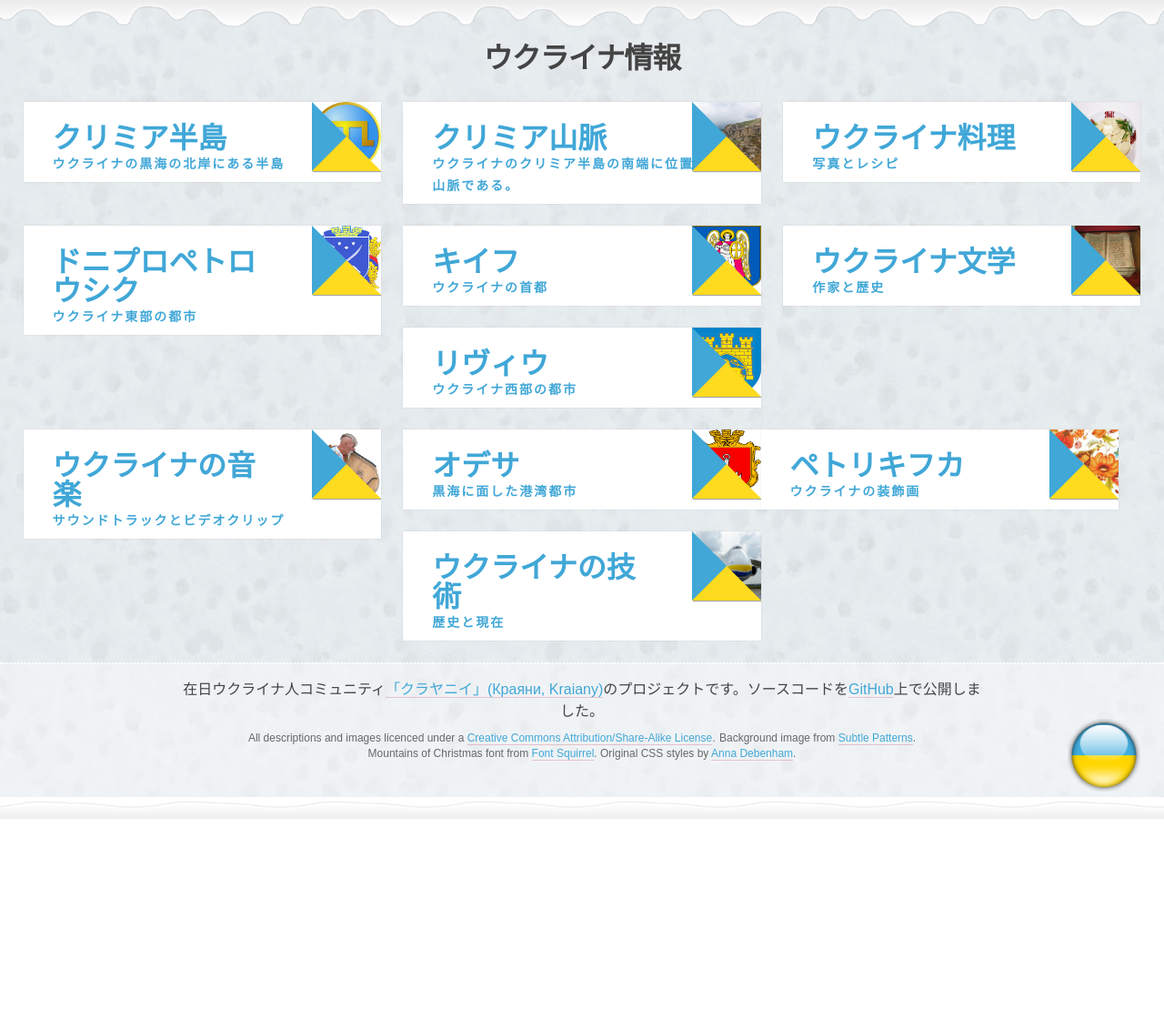
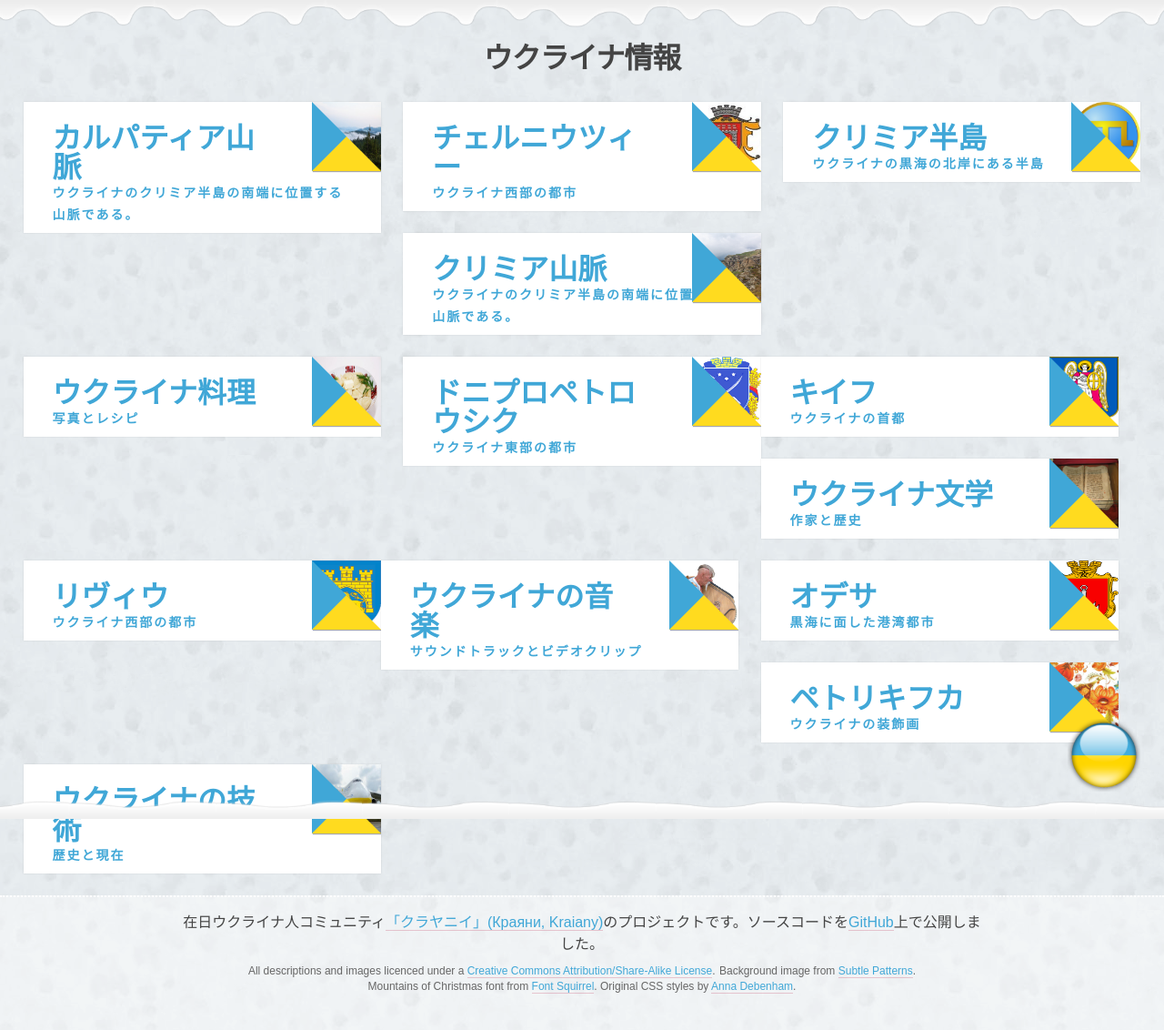
Before and after one commit to Kraiany/ukraine-info, a Jekyll site: the page built from index.md, in a window 1280 px wide. Shown: the whole page at 91% size. Built offline with Jekyll 4.4.1, drawn with Linux system fonts in a browser that asks for light colours; Markdown is read by kramdown in place of the engine named in the settings; before the commit the page ends 900 px from its top, so only the background shows below that.

Commit message:
Added several new articles

```diff
--- /dev/null
+++ b/carpathian_mountains.md
@@ -0,0 +1,28 @@
+---
+layout: place
+title: カルパティア山脈
+description: ウクライナのクリミア半島の南端に位置する山脈である。
+place-googlemaps-link: https://maps.google.co.jp/maps/ms?msid=203310507934630225052.0004bafdb017a896c33cb&msa=0&dg=feature
+image: css/images/carpathian_mountains.jpg
+---
+カルパティア山脈（またはカルパチア山脈）は、中央ヨーロッパ・東ヨーロッパの山脈である。
+
+### カルパチアミスト
+<div about='https://farm5.static.flickr.com/4094/4880320984_677bcce4ed_b.jpg'><a href='https://www.flickr.com/photos/ashenwolf/4880320984/' target='_blank'><img xmlns:dct='http://purl.org/dc/terms/' href='http://purl.org/dc/dcmitype/StillImage' rel='dct:type' src='https://farm5.static.flickr.com/4094/4880320984_677bcce4ed_b.jpg' alt='Carpathian mist by Wolfhowl, on Flickr' title='Carpathian mist by Wolfhowl, on Flickr' border='0'/></a><br/><a rel='license' href='http://creativecommons.org/licenses/by-nc/2.0/' target='_blank'><img src='http://i.creativecommons.org/l/by-nc/2.0/80x15.png' alt='Creative Commons Creative Commons Attribution-Noncommercial 2.0 Generic License' title='Creative Commons Creative Commons Attribution-Noncommercial 2.0 Generic License' border='0' align='left'></a>&nbsp; &nbsp;by&nbsp;<a href='https://www.flickr.com/people/ashenwolf/' target='_blank'>&nbsp;</a><a xmlns:cc='http://creativecommons.org/ns#' rel='cc:attributionURL' property='cc:attributionName' href='https://www.flickr.com/people/ashenwolf/' target='_blank'>Wolfhowl</a><a href='http://www.imagecodr.org/' target='_blank'>&nbsp;</a></div>
+
+### 古い山小屋
+<div about='https://farm5.static.flickr.com/4075/4872416886_ff2e47eec7_b.jpg'><a href='https://www.flickr.com/photos/ashenwolf/4872416886/' target='_blank'><img xmlns:dct='http://purl.org/dc/terms/' href='http://purl.org/dc/dcmitype/StillImage' rel='dct:type' src='https://farm5.static.flickr.com/4075/4872416886_ff2e47eec7_b.jpg' alt='Old mountain hut by Wolfhowl, on Flickr' title='Old mountain hut by Wolfhowl, on Flickr' border='0'/></a><br/><a rel='license' href='http://creativecommons.org/licenses/by-nc/2.0/' target='_blank'><img src='http://i.creativecommons.org/l/by-nc/2.0/80x15.png' alt='Creative Commons Creative Commons Attribution-Noncommercial 2.0 Generic License' title='Creative Commons Creative Commons Attribution-Noncommercial 2.0 Generic License' border='0' align='left'></a>&nbsp; &nbsp;by&nbsp;<a href='https://www.flickr.com/people/ashenwolf/' target='_blank'>&nbsp;</a><a xmlns:cc='http://creativecommons.org/ns#' rel='cc:attributionURL' property='cc:attributionName' href='https://www.flickr.com/people/ashenwolf/' target='_blank'>Wolfhowl</a><a href='http://www.imagecodr.org/' target='_blank'>&nbsp;</a></div>
+
+### 山の川
+<div about='https://farm5.static.flickr.com/4077/4872540508_8872c76168_b.jpg'><a href='https://www.flickr.com/photos/ashenwolf/4872540508/' target='_blank'><img xmlns:dct='http://purl.org/dc/terms/' href='http://purl.org/dc/dcmitype/StillImage' rel='dct:type' src='https://farm5.static.flickr.com/4077/4872540508_8872c76168_b.jpg' alt='IMG_6435.jpg by Wolfhowl, on Flickr' title='IMG_6435.jpg by Wolfhowl, on Flickr' border='0'/></a><br/><a rel='license' href='http://creativecommons.org/licenses/by-nc/2.0/' target='_blank'><img src='http://i.creativecommons.org/l/by-nc/2.0/80x15.png' alt='Creative Commons Creative Commons Attribution-Noncommercial 2.0 Generic License' title='Creative Commons Creative Commons Attribution-Noncommercial 2.0 Generic License' border='0' align='left'></a>&nbsp; &nbsp;by&nbsp;<a href='https://www.flickr.com/people/ashenwolf/' target='_blank'>&nbsp;</a><a xmlns:cc='http://creativecommons.org/ns#' rel='cc:attributionURL' property='cc:attributionName' href='https://www.flickr.com/people/ashenwolf/' target='_blank'>Wolfhowl</a><a href='http://www.imagecodr.org/' target='_blank'>&nbsp;</a></div>
+
+### 湖Vorojeskaの朝
+<div about='https://farm5.static.flickr.com/4141/4871889587_9a39847147_b.jpg'><a href='https://www.flickr.com/photos/ashenwolf/4871889587/' target='_blank'><img xmlns:dct='http://purl.org/dc/terms/' href='http://purl.org/dc/dcmitype/StillImage' rel='dct:type' src='https://farm5.static.flickr.com/4141/4871889587_9a39847147_b.jpg' alt='Morning at Lake Vorojeska by Wolfhowl, on Flickr' title='Morning at Lake Vorojeska by Wolfhowl, on Flickr' border='0'/></a><br/><a rel='license' href='http://creativecommons.org/licenses/by-nc/2.0/' target='_blank'><img src='http://i.creativecommons.org/l/by-nc/2.0/80x15.png' alt='Creative Commons Creative Commons Attribution-Noncommercial 2.0 Generic License' title='Creative Commons Creative Commons Attribution-Noncommercial 2.0 Generic License' border='0' align='left'></a>&nbsp; &nbsp;by&nbsp;<a href='https://www.flickr.com/people/ashenwolf/' target='_blank'>&nbsp;</a><a xmlns:cc='http://creativecommons.org/ns#' rel='cc:attributionURL' property='cc:attributionName' href='https://www.flickr.com/people/ashenwolf/' target='_blank'>Wolfhowl</a><a href='http://www.imagecodr.org/' target='_blank'>&nbsp;</a></div>
+
+### 山と雲
+<div about='https://farm5.static.flickr.com/4117/4880321516_afd5df5ffb_b.jpg'><a href='https://www.flickr.com/photos/ashenwolf/4880321516/' target='_blank'><img xmlns:dct='http://purl.org/dc/terms/' href='http://purl.org/dc/dcmitype/StillImage' rel='dct:type' src='https://farm5.static.flickr.com/4117/4880321516_afd5df5ffb_b.jpg' alt='Clouds and Mist by Wolfhowl, on Flickr' title='Clouds and Mist by Wolfhowl, on Flickr' border='0'/></a><br/><a rel='license' href='http://creativecommons.org/licenses/by-nc/2.0/' target='_blank'><img src='http://i.creativecommons.org/l/by-nc/2.0/80x15.png' alt='Creative Commons Creative Commons Attribution-Noncommercial 2.0 Generic License' title='Creative Commons Creative Commons Attribution-Noncommercial 2.0 Generic License' border='0' align='left'></a>&nbsp; &nbsp;by&nbsp;<a href='https://www.flickr.com/people/ashenwolf/' target='_blank'>&nbsp;</a><a xmlns:cc='http://creativecommons.org/ns#' rel='cc:attributionURL' property='cc:attributionName' href='https://www.flickr.com/people/ashenwolf/' target='_blank'>Wolfhowl</a><a href='http://www.imagecodr.org/' target='_blank'>&nbsp;</a></div>
+
+## 外部リンク
+
+* <a href="http://ja.wikipedia.org/wiki/%E3%82%AF%E3%83%AA%E3%83%9F%E3%82%A2%E5%B1%B1%E8%84%88">ウィキペディア</a>
+* <a href="https://www.flickr.com/photos/ashenwolf/sets/72157626929374971">クリミア山脈の写真</a>
--- /dev/null
+++ b/chernivtsi.md
@@ -0,0 +1,27 @@
+---
+layout: place
+title: チェルニウツィー
+description: ウクライナ西部の都市
+place-googlemaps-link: https://www.google.co.jp/maps/place/Chernivtsi,+Chernivets'ka+oblast,+Ukraine/
+image: css/images/chernivtsi.jpg
+---
+チェルニウツィー(ウクライナ語:Чернівці チェルニウツィー)は、ウクライナ西部の都市で、チェルニウツィー州の州都。<br/>北ブコヴィナの代表的な都市。かつてユダヤ文化の中心であった。
+
+### チェルノフツィ国立大学
+<div about='https://farm3.static.flickr.com/2809/9922285654_60abf139be_b.jpg'><a href='https://www.flickr.com/photos/ashenwolf/9922285654/' target='_blank'><img xmlns:dct='http://purl.org/dc/terms/' href='http://purl.org/dc/dcmitype/StillImage' rel='dct:type' src='https://farm3.static.flickr.com/2809/9922285654_60abf139be_b.jpg' alt='Chernivtsi National University by Wolfhowl, on Flickr' title='Chernivtsi National University by Wolfhowl, on Flickr' border='0'/></a><br/><a rel='license' href='http://creativecommons.org/licenses/by-nc/2.0/' target='_blank'><img src='http://i.creativecommons.org/l/by-nc/2.0/80x15.png' alt='Creative Commons Creative Commons Attribution-Noncommercial 2.0 Generic License' title='Creative Commons Creative Commons Attribution-Noncommercial 2.0 Generic License' border='0' align='left'></a>&nbsp; &nbsp;by&nbsp;<a href='https://www.flickr.com/people/ashenwolf/' target='_blank'>&nbsp;</a><a xmlns:cc='http://creativecommons.org/ns#' rel='cc:attributionURL' property='cc:attributionName' href='https://www.flickr.com/people/ashenwolf/' target='_blank'>Wolfhowl</a><a href='http://www.imagecodr.org/' target='_blank'>&nbsp;</a></div>
+
+### Kobylanska通り
+<div about='https://farm4.static.flickr.com/3754/9922302275_d7aaa889c6_b.jpg'><a href='https://www.flickr.com/photos/ashenwolf/9922302275/' target='_blank'><img xmlns:dct='http://purl.org/dc/terms/' href='http://purl.org/dc/dcmitype/StillImage' rel='dct:type' src='https://farm4.static.flickr.com/3754/9922302275_d7aaa889c6_b.jpg' alt='Kobylanska Street by Wolfhowl, on Flickr' title='Kobylanska Street by Wolfhowl, on Flickr' border='0'/></a><br/><a rel='license' href='http://creativecommons.org/licenses/by-nc/2.0/' target='_blank'><img src='http://i.creativecommons.org/l/by-nc/2.0/80x15.png' alt='Creative Commons Creative Commons Attribution-Noncommercial 2.0 Generic License' title='Creative Commons Creative Commons Attribution-Noncommercial 2.0 Generic License' border='0' align='left'></a>&nbsp; &nbsp;by&nbsp;<a href='https://www.flickr.com/people/ashenwolf/' target='_blank'>&nbsp;</a><a xmlns:cc='http://creativecommons.org/ns#' rel='cc:attributionURL' property='cc:attributionName' href='https://www.flickr.com/people/ashenwolf/' target='_blank'>Wolfhowl</a><a href='http://www.imagecodr.org/' target='_blank'>&nbsp;</a></div>
+
+### チェルノフツィオペラ
+<div about='https://farm8.static.flickr.com/7400/9922430893_f5d787d57a_b.jpg'><a href='https://www.flickr.com/photos/ashenwolf/9922430893/' target='_blank'><img xmlns:dct='http://purl.org/dc/terms/' href='http://purl.org/dc/dcmitype/StillImage' rel='dct:type' src='https://farm8.static.flickr.com/7400/9922430893_f5d787d57a_b.jpg' alt='Chernivtsi Opera House by Wolfhowl, on Flickr' title='Chernivtsi Opera House by Wolfhowl, on Flickr' border='0'/></a><br/><a rel='license' href='http://creativecommons.org/licenses/by-nc/2.0/' target='_blank'><img src='http://i.creativecommons.org/l/by-nc/2.0/80x15.png' alt='Creative Commons Creative Commons Attribution-Noncommercial 2.0 Generic License' title='Creative Commons Creative Commons Attribution-Noncommercial 2.0 Generic License' border='0' align='left'></a>&nbsp; &nbsp;by&nbsp;<a href='https://www.flickr.com/people/ashenwolf/' target='_blank'>&nbsp;</a><a xmlns:cc='http://creativecommons.org/ns#' rel='cc:attributionURL' property='cc:attributionName' href='https://www.flickr.com/people/ashenwolf/' target='_blank'>Wolfhowl</a><a href='http://www.imagecodr.org/' target='_blank'>&nbsp;</a></div>
+
+### チェルノフツィの町並み
+<div about='https://farm3.static.flickr.com/2820/9922423394_d4c990a380_b.jpg'><a href='https://www.flickr.com/photos/ashenwolf/9922423394/' target='_blank'><img xmlns:dct='http://purl.org/dc/terms/' href='http://purl.org/dc/dcmitype/StillImage' rel='dct:type' src='https://farm3.static.flickr.com/2820/9922423394_d4c990a380_b.jpg' alt='Chernivtsi Landscape by Wolfhowl, on Flickr' title='Chernivtsi Landscape by Wolfhowl, on Flickr' border='0'/></a><br/><a rel='license' href='http://creativecommons.org/licenses/by-nc/2.0/' target='_blank'><img src='http://i.creativecommons.org/l/by-nc/2.0/80x15.png' alt='Creative Commons Creative Commons Attribution-Noncommercial 2.0 Generic License' title='Creative Commons Creative Commons Attribution-Noncommercial 2.0 Generic License' border='0' align='left'></a>&nbsp; &nbsp;by&nbsp;<a href='https://www.flickr.com/people/ashenwolf/' target='_blank'>&nbsp;</a><a xmlns:cc='http://creativecommons.org/ns#' rel='cc:attributionURL' property='cc:attributionName' href='https://www.flickr.com/people/ashenwolf/' target='_blank'>Wolfhowl</a><a href='http://www.imagecodr.org/' target='_blank'>&nbsp;</a></div>
+
+### 中央広場
+<div about='https://farm4.static.flickr.com/3748/9922539203_96b1ab7c29_b.jpg'><a href='https://www.flickr.com/photos/ashenwolf/9922539203/' target='_blank'><img xmlns:dct='http://purl.org/dc/terms/' href='http://purl.org/dc/dcmitype/StillImage' rel='dct:type' src='https://farm4.static.flickr.com/3748/9922539203_96b1ab7c29_b.jpg' alt='Central Square by Wolfhowl, on Flickr' title='Central Square by Wolfhowl, on Flickr' border='0'/></a><br/><a rel='license' href='http://creativecommons.org/licenses/by-nc/2.0/' target='_blank'><img src='http://i.creativecommons.org/l/by-nc/2.0/80x15.png' alt='Creative Commons Creative Commons Attribution-Noncommercial 2.0 Generic License' title='Creative Commons Creative Commons Attribution-Noncommercial 2.0 Generic License' border='0' align='left'></a>&nbsp; &nbsp;by&nbsp;<a href='https://www.flickr.com/people/ashenwolf/' target='_blank'>&nbsp;</a><a xmlns:cc='http://creativecommons.org/ns#' rel='cc:attributionURL' property='cc:attributionName' href='https://www.flickr.com/people/ashenwolf/' target='_blank'>Wolfhowl</a><a href='http://www.imagecodr.org/' target='_blank'>&nbsp;</a></div>
+
+## 外部リンク
+* <a href="http://ja.wikipedia.org/wiki/%E3%83%81%E3%82%A7%E3%83%AB%E3%83%8B%E3%82%A6%E3%83%84%E3%82%A3%E3%83%BC">ウィキペディア</a>
+* <a href="https://www.flickr.com/photos/ashenwolf/sets/72157635856023324/">リヴィウの写真</a>
--- a/cuisine.md
+++ b/cuisine.md
@@ -7,9 +7,24 @@ image: css/images/cuisine.jpg
 ---
 ウクライナ料理
 
-## ウクライナ料理情報
+### ボルシチ
+ボルシチ（ウクライナ語: борщ, [ボールシュチュ]）は、テーブルビートをもとにしたウクライナの伝統的な料理で、鮮やかな深紅色をした煮込みスープである。<br/>
+##### つくり方 <a href="http://ja.wikipedia.org/wiki/%E3%83%9C%E3%83%AB%E3%82%B7%E3%83%81">(ウィキペディアから)</a>
 
-Add some interesting facts about Ukrainian cuisine here in Japanese.
+1. 水2リットルを鍋で沸騰させ、豚肉でブイヨンを作る。
+2. テーブルビートを千切りにし、塩と酢を加えてフライパンに入れる。ブイヨンから集めた油、トマトピューレ、砂糖を焼き、鍋に入れ加えて炒め煮る。
+3. タマネギ、ニンジン、パセリの根を千切りにして炒める。
+4. 仕上がったブイヨンに四角に切ったじゃが芋を入れて沸騰させる。千切りにしたキャベツを加えて10分から15分にかけて煮る。その後、炒めたテーブルビート、タマネギ、ニンジン、パセリ、輪切りのトマト、黒胡椒、ローリエ、バターで炒めた小麦粉を加える。
+5. 5分ほど沸騰させる。その後、パセリの葉とサーロとともにおろしたニンニクを加える。沸騰させた後、火を消し、15分から20分にかけて休ませる。
+6. 味が薄かったら、塩で調整する。
+7. ボルシチを皿に盛り付け、サワークリームと、細かくちぎったディルを加えて出来上がり。ニンニクのパンプーシュカを添える。
+
+<p><a href="http://commons.wikimedia.org/wiki/File:Borshch2.jpg#mediaviewer/%E3%83%95%E3%82%A1%E3%82%A4%E3%83%AB:Borshch2.jpg"><img src="http://upload.wikimedia.org/wikipedia/commons/e/e0/Borshch2.jpg" alt="Borshch2.jpg"></a>"<small><a href="http://commons.wikimedia.org/wiki/File:Borshch2.jpg#mediaviewer/%E3%83%95%E3%82%A1%E3%82%A4%E3%83%AB:Borshch2.jpg">Borshch2</a>" by <a href="//commons.wikimedia.org/w/index.php?title=User:Berloga&amp;action=edit&amp;redlink=1" class="new" title="User:Berloga (存在しないページ)">Berloga</a> - <span class="int-own-work">投稿者自身による作品</span>. Licensed under Public domain via <a href="//commons.wikimedia.org/wiki/">ウィキメディア・コモンズ</a>.</small></p>
+
+### ヴァレーニキ
+ヴァレーヌィクあるいはヴァレーニキ（ウクライナ語：Вареники / 英語：Varenyky）は、欧亜の遊牧民に由来するウクライナの伝統料理の一つ。「ウクライナの餃子」とも。
+
+<p><a href="http://commons.wikimedia.org/wiki/File:Warenyky.jpg#mediaviewer/%D0%A4%D0%B0%D0%B9%D0%BB:Warenyky.jpg"><img style="width:500px;" src="http://upload.wikimedia.org/wikipedia/commons/2/21/Warenyky.jpg" alt="Warenyky.jpg" height="480" width="640"></a><small>"<a href="http://commons.wikimedia.org/wiki/File:Warenyky.jpg#mediaviewer/%D0%A4%D0%B0%D0%B9%D0%BB:Warenyky.jpg">Warenyky</a>" від <a href="//uk.wikipedia.org/wiki/User:Kagor" class="extiw" title="uk:User:Kagor">Kagor</a> - <span class="int-own-work">Власна робота</span>. Ліцензований під <a href="http://creativecommons.org/licenses/by-sa/3.0/" title="Creative Commons Attribution-Share Alike 3.0">CC BY-SA 3.0</a> через <a href="//commons.wikimedia.org/wiki/">Вікісховище</a>.</small></p>
 
 ## 外部リンク
 
```
Also changed, not shown: css/images/carpathian_mountains.jpg (added), css/images/chernivtsi.jpg (added).
